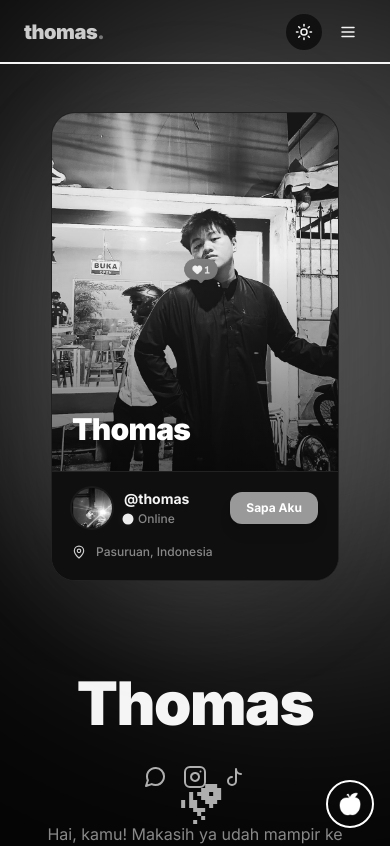
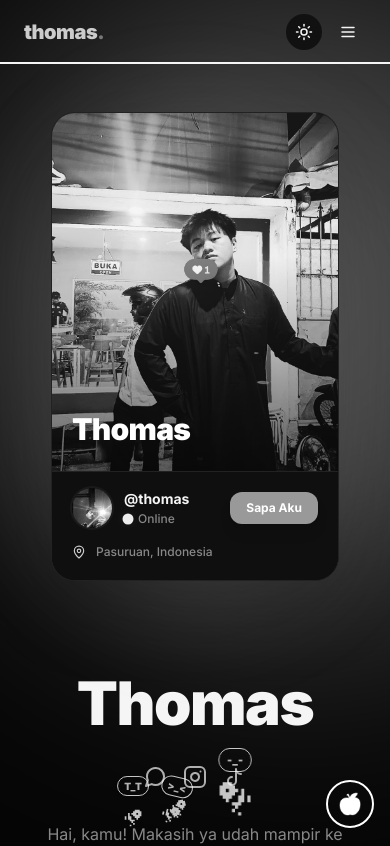
Before and after one commit to sabtianoade/website-pribadi, a Next.js app: page / in a window 390 px wide. Shown: the top 846 px of the page. Built offline with nearby package versions, Linux system fonts and the light colour scheme.

Commit message:
fix: menghilangkan durasi ngilang dengan mengubah posisi luar layar agar lebih dekat sehingga adegan balas dendam langsung muncul

```diff
--- a/components/DinoDecoration.tsx
+++ b/components/DinoDecoration.tsx
@@ -1,101 +1,184 @@
 "use client";
 
 import { motion, useAnimation } from "motion/react";
-import { useEffect, useRef, useState } from "react";
+import { useEffect, useState } from "react";
 
 export default function DinoDecoration() {
   const [mounted, setMounted] = useState(false);
   const [jumpCount, setJumpCount] = useState(0);
   const [isJumping, setIsJumping] = useState(false);
   const controls = useAnimation();
-  const xRef = useRef(0); // track current X position 0..100 (vw%)
 
   useEffect(() => {
     setMounted(true);
   }, []);
 
-  // Continuously walk left to right
-  useEffect(() => {
-    if (!mounted) return;
-    const duration = 15000; // ms to cross screen
-    const startTime = Date.now();
-
-    const tick = () => {
-      const elapsed = (Date.now() - startTime) % duration;
-      xRef.current = (elapsed / duration) * 120 - 10; // -10vw to 110vw
-    };
-    const id = setInterval(tick, 16);
-    return () => clearInterval(id);
-  }, [mounted]);
-
   const handleClick = async () => {
     if (isJumping) {
-      // chain jump — add extra power mid-air
       setJumpCount((c) => c + 1);
     } else {
       setJumpCount(1);
     }
   };
 
-  // Trigger jump animation whenever jumpCount increases
   useEffect(() => {
     if (jumpCount === 0) return;
-
-    const jumpHeight = Math.min(30 + jumpCount * 30, 300); // max 300px
+    const jumpHeight = Math.min(30 + jumpCount * 30, 300);
     const jumpDuration = 0.35 + jumpCount * 0.05;
-
     setIsJumping(true);
-
-    // Scroll page up proportionally — the higher dino jumps, the more it scrolls up
     const scrollAmount = jumpHeight * 3;
     window.scrollBy({ top: -scrollAmount, behavior: "smooth" });
-
     controls
-      .start({
-        y: -jumpHeight,
-        transition: { duration: jumpDuration * 0.45, ease: "easeOut" },
-      })
-      .then(() =>
-        controls.start({
-          y: 0,
-          transition: {
-            duration: jumpDuration * 0.55,
-            ease: [0.215, 0.61, 0.355, 1],
-          },
-        })
-      )
-      .then(() => {
-        setIsJumping(false);
-        setJumpCount(0);
-      });
+      .start({ y: -jumpHeight, transition: { duration: jumpDuration * 0.45, ease: "easeOut" } })
+      .then(() => controls.start({ y: 0, transition: { duration: jumpDuration * 0.55, ease: [0.215, 0.61, 0.355, 1] } }))
+      .then(() => { setIsJumping(false); setJumpCount(0); });
   // eslint-disable-next-line react-hooks/exhaustive-deps
   }, [jumpCount]);
 
   if (!mounted) return null;
 
+  // Animation timeline (30 seconds total loop, 9 keyframes)
+  // 0 - 0.30 (0-9s): Walk to center
+  // 0.35 (10.5s): Fight scene ends, Gorilla appears! Shock!
+  // 0.45 (13.5s): 3-second chase right (Gorilla chases Dinos)
+  // 0.46 (13.8s): IMMEDIATE REVENGE! (Giant Dino chases Gorilla left)
+  // 0.66 (19.8s): Revenge chase ends off-screen left
+  // 1.0 (30s): Reset
+  const T = [0, 0.30, 0.35, 0.45, 0.46, 0.56, 0.66, 0.67, 1];
+
+  const DinoSvg = () => (
+    <svg xmlns="http://www.w3.org/2000/svg" viewBox="0 0 24 24" fill="currentColor" className="w-full h-full" style={{ color: "var(--foreground)" }}>
+      <path d="M14 2h6v2h2v6h-2v2h-2v2h-2v-2h-2v-2h-2V8h-2V6h2V4h2V2zm4 4h-2v2h2V6zm-8 6h2v2h2v4h-2v2h-2v2H8v-2h2v-4H8v-2H6v-4H4v-2h4v2h2v4h2v-2zm-6 0H2v2h2v-2zm0-2H2v2h2v-2zm2-2H4v2h2v-2zm0-2H6v2h2v-2zm8 10h-2v2h-2v2h4v-4z" />
+    </svg>
+  );
+
+  const GorillaSvg = () => (
+    <svg xmlns="http://www.w3.org/2000/svg" viewBox="0 0 24 24" fill="currentColor" className="w-full h-full" style={{ color: "var(--foreground)" }}>
+      <rect x="8" y="2" width="8" height="6" />
+      <rect x="4" y="8" width="16" height="10" />
+      <motion.rect animate={{ y: [0, -3, 0] }} transition={{ duration: 0.2, repeat: Infinity, ease: "linear" }} x="2" y="8" width="4" height="12" />
+      <motion.rect animate={{ y: [-3, 0, -3] }} transition={{ duration: 0.2, repeat: Infinity, ease: "linear" }} x="18" y="8" width="4" height="12" />
+      <motion.rect animate={{ y: [0, -4, 0] }} transition={{ duration: 0.2, repeat: Infinity, ease: "linear" }} x="6" y="18" width="4" height="4" />
+      <motion.rect animate={{ y: [-4, 0, -4] }} transition={{ duration: 0.2, repeat: Infinity, ease: "linear" }} x="14" y="18" width="4" height="4" />
+      <rect x="10" y="4" width="2" height="2" fill="var(--background)" />
+      <rect x="14" y="4" width="2" height="2" fill="var(--background)" />
+    </svg>
+  );
+
   return (
-    <div
-      className="fixed bottom-4 z-50 opacity-70 cursor-pointer select-none"
-      style={{ left: "4px", pointerEvents: "auto" }}
+    <div className="fixed bottom-4 z-50 opacity-80 select-none w-full" style={{ left: 0, pointerEvents: "none" }}>
+
+      {/* GIANT DINO (The Parent) */}
+      <motion.div
+        animate={{
+          x: ["150vw", "150vw", "150vw", "150vw", "130vw", "70vw", "-20vw", "150vw", "150vw"],
+        }}
+        transition={{ duration: 30, repeat: Infinity, times: T, ease: "linear" }}
+        className="absolute bottom-0 w-64 h-64 pointer-events-none"
       >
+        <motion.div animate={{ y: [0, -15, 0] }} transition={{ duration: 0.6, repeat: Infinity, ease: "easeInOut" }} className="w-full h-full relative">
           <motion.div
-        /* walking: slide left-to-right + auto hop */
-        animate={{ x: ["-10vw", "110vw"], y: [0, -50, 0, -35, 0, -60, 0] }}
-        transition={{
-          x: { duration: 15, repeat: Infinity, ease: "linear" },
-          y: { duration: 1.2, repeat: Infinity, ease: "easeInOut" },
+            animate={{ opacity: [0, 0, 0, 0, 1, 1, 1, 0, 0] }}
+            transition={{ duration: 30, repeat: Infinity, times: T }}
+            className="absolute -top-16 left-1/2 -translate-x-1/2 text-4xl font-black text-red-500 bg-background border-4 border-border rounded-full px-6 py-2 shadow-lg"
+            style={{ transform: "scaleX(-1)" }}
+          >
+            RAWWR!!!
+          </motion.div>
+          <motion.div animate={{ rotateY: 180 }} className="w-full h-full">
+            <DinoSvg />
+          </motion.div>
+        </motion.div>
+      </motion.div>
+
+      {/* GORILLA */}
+      <motion.div
+        animate={{
+          x: ["-30vw", "-30vw", "30vw", "100vw", "100vw", "20vw", "-60vw", "-60vw", "-60vw"],
+          scaleX: [1, 1, 1, 1, -1, -1, -1, 1, 1]
         }}
-        className="relative"
+        transition={{ duration: 30, repeat: Infinity, times: T, ease: "linear" }}
+        className="absolute bottom-0 w-24 h-24 pointer-events-none"
       >
-        {/* jump wrapper */}
+        <motion.div animate={{ y: [0, -2, 0], rotate: [0, 2, -2, 0] }} transition={{ duration: 0.2, repeat: Infinity, ease: "linear" }} className="w-full h-full relative">
+          <motion.div className="absolute -top-10 left-1/2 -translate-x-1/2 text-lg font-black bg-background border-2 border-border rounded-full px-3 py-1 shadow-md text-foreground flex items-center justify-center">
+            <motion.span animate={{ opacity: [0, 0, 1, 1, 0, 0, 0, 0, 0] }} transition={{ duration: 30, repeat: Infinity, times: T }} className="absolute">RAWWR</motion.span>
+            <motion.span animate={{ opacity: [0, 0, 0, 0, 1, 1, 1, 0, 0] }} transition={{ duration: 30, repeat: Infinity, times: T }} className="absolute">T_T</motion.span>
+          </motion.div>
+          <GorillaSvg />
+        </motion.div>
+      </motion.div>
+
+      {/* DINOS CONTAINER */}
+      <motion.div
+        animate={{
+          x: ["-10vw", "45vw", "45vw", "115vw", "115vw", "45vw", "-40vw", "-40vw", "-40vw"],
+          rotateY: [0, 0, 0, 0, 180, 180, 180, 0, 0]
+        }}
+        transition={{ duration: 30, repeat: Infinity, times: T, ease: "linear" }}
+        className="absolute bottom-0 flex items-end gap-2 pointer-events-auto"
+      >
+        {/* Baby 3 (Back) */}
+        <motion.div
+          animate={{ x: [0, 0, -10, 0, 0, 0, 0, 0, 0] }}
+          transition={{ duration: 30, repeat: Infinity, times: T, ease: "easeInOut" }}
+          className="w-5 h-5 relative"
+        >
+          <motion.div className="absolute -top-8 left-1/2 -translate-x-1/2 text-[10px] font-black bg-background border border-border rounded-full px-2 py-0.5 shadow-sm text-foreground flex items-center justify-center min-w-[32px] min-h-[20px]">
+            <motion.span animate={{ opacity: [0, 1, 0, 0, 0, 0, 0, 0, 0] }} transition={{ duration: 30, repeat: Infinity, times: T }} className="absolute">T_T</motion.span>
+            <motion.span animate={{ opacity: [0, 0, 1, 1, 0, 0, 0, 0, 0] }} transition={{ duration: 30, repeat: Infinity, times: T }} className="absolute">O_O</motion.span>
+            <motion.span animate={{ opacity: [0, 0, 0, 0, 1, 1, 1, 0, 0] }} transition={{ duration: 30, repeat: Infinity, times: T }} className="absolute">&gt;_&lt;</motion.span>
+          </motion.div>
+          <motion.div animate={{ y: [0, -10, 0] }} transition={{ duration: 0.5, repeat: Infinity, ease: "easeInOut", delay: 0.3 }} className="w-full h-full">
+            <DinoSvg />
+          </motion.div>
+        </motion.div>
+
+        {/* Baby 2 (Middle) */}
+        <motion.div
+          animate={{
+            x: [0, 10, 0, 0, 0, 0, 0, 0, 0],
+            rotate: [0, 15, 0, 0, 0, 0, 0, 0, 0]
+          }}
+          transition={{ duration: 30, repeat: Infinity, times: T, ease: "easeInOut" }}
+          className="w-5 h-5 relative z-10"
+        >
+          <motion.div className="absolute -top-8 left-1/2 -translate-x-1/2 text-[10px] font-black bg-background border border-border rounded-full px-2 py-0.5 shadow-sm text-foreground flex items-center justify-center min-w-[32px] min-h-[20px]">
+            <motion.span animate={{ opacity: [0, 1, 0, 0, 1, 1, 1, 0, 0] }} transition={{ duration: 30, repeat: Infinity, times: T }} className="absolute">&gt;_&lt;</motion.span>
+            <motion.span animate={{ opacity: [0, 0, 1, 1, 0, 0, 0, 0, 0] }} transition={{ duration: 30, repeat: Infinity, times: T }} className="absolute">O_O</motion.span>
+          </motion.div>
+          <motion.div animate={{ y: [0, -10, 0] }} transition={{ duration: 0.5, repeat: Infinity, ease: "easeInOut", delay: 0.2 }} className="w-full h-full">
+            <DinoSvg />
+          </motion.div>
+        </motion.div>
+
+        {/* Baby 1 (Front) */}
+        <motion.div
+          animate={{
+            x: [0, -10, 0, 0, 0, 0, 0, 0, 0],
+            rotate: [0, -15, 0, 0, 0, 0, 0, 0, 0]
+          }}
+          transition={{ duration: 30, repeat: Infinity, times: T, ease: "easeInOut" }}
+          className="w-5 h-5 relative"
+        >
+          <motion.div animate={{ y: [0, -10, 0] }} transition={{ duration: 0.5, repeat: Infinity, ease: "easeInOut", delay: 0.1 }} className="w-full h-full">
+            <DinoSvg />
+          </motion.div>
+        </motion.div>
+
+        {/* Big Dino (Mom/Dad) */}
         <motion.div
           animate={controls}
           onClick={handleClick}
           title="Klik aku untuk loncat!"
-          className="w-12 h-12 relative"
-          whileHover={{ scale: 1.2 }}
+          className="w-10 h-10 ml-2 relative cursor-pointer"
+          whileHover={{ scale: 1.1 }}
         >
-          {/* jump count badge */}
+          <motion.div
+            animate={{ rotateY: [0, 180, 0, 0, 0, 0, 0, 0, 0] }}
+            transition={{ duration: 30, repeat: Infinity, times: T, ease: "easeInOut" }}
+            className="w-full h-full"
+          >
             {jumpCount > 1 && (
               <motion.span
                 key={jumpCount}
@@ -109,16 +192,15 @@ export default function DinoDecoration() {
               </motion.span>
             )}
 
-          {/* Pixel Art Dino SVG */}
-          <svg
-            xmlns="http://www.w3.org/2000/svg"
-            viewBox="0 0 24 24"
-            fill="currentColor"
-            className="w-full h-full"
-            style={{ color: "var(--foreground)" }}
-          >
-            <path d="M14 2h6v2h2v6h-2v2h-2v2h-2v-2h-2v-2h-2V8h-2V6h2V4h2V2zm4 4h-2v2h2V6zm-8 6h2v2h2v4h-2v2h-2v2H8v-2h2v-4H8v-2H6v-4H4v-2h4v2h2v4h2v-2zm-6 0H2v2h2v-2zm0-2H2v2h2v-2zm2-2H4v2h2v-2zm0-2H6v2h2v-2zm8 10h-2v2h-2v2h4v-4z" />
-          </svg>
+            <motion.div className="absolute -top-10 left-1/2 -translate-x-1/2 text-xs font-black bg-background border border-border rounded-full px-2 py-1 shadow-sm text-foreground flex items-center justify-center min-w-[36px] min-h-[24px]">
+              <motion.span animate={{ opacity: [0, 1, 0, 0, 1, 1, 1, 0, 0] }} transition={{ duration: 30, repeat: Infinity, times: T }} className="absolute">-_-</motion.span>
+              <motion.span animate={{ opacity: [0, 0, 1, 1, 0, 0, 0, 0, 0] }} transition={{ duration: 30, repeat: Infinity, times: T }} className="absolute">O_O</motion.span>
+            </motion.div>
+
+            <motion.div animate={{ y: [0, -10, 0] }} transition={{ duration: 0.5, repeat: Infinity, ease: "easeInOut", delay: 0 }} className="w-full h-full">
+              <DinoSvg />
+            </motion.div>
+          </motion.div>
         </motion.div>
       </motion.div>
     </div>
--- a/components/Hero.tsx
+++ b/components/Hero.tsx
@@ -214,9 +214,9 @@ export default function Hero() {
             initial={{ opacity: 0, y: 16 }}
             animate={{ opacity: 1, y: 0 }}
             transition={{ duration: 0.5, delay: 1.1 }}
-            className="w-full max-w-sm mx-auto lg:mx-0 mt-6"
+            className="w-full max-w-2xl mx-auto lg:mx-0 mt-6"
           >
-            <div className="flex flex-col gap-4">
+            <div className="grid grid-cols-1 sm:grid-cols-2 gap-6">
               <div>
                 <p className="text-xs font-semibold uppercase tracking-widest mb-2" style={{ color: "var(--muted)" }}>Lagu Favoritku</p>
                 {mounted && (
@@ -238,7 +238,7 @@ export default function Hero() {
                     style={{ borderRadius: "12px", border: "none" }}
                     src={`https://open.spotify.com/embed/playlist/7LwClcFdlAr7BUz5Mp1wBS?utm_source=generator${resolvedTheme === "dark" ? "&theme=0" : ""}`}
                     width="100%"
-                    height="352"
+                    height="152"
                     allowFullScreen={false}
                     allow="autoplay; clipboard-write; encrypted-media; fullscreen; picture-in-picture"
                     loading="lazy"
```
Lines whose indentation alone changed are shown as unchanged.
